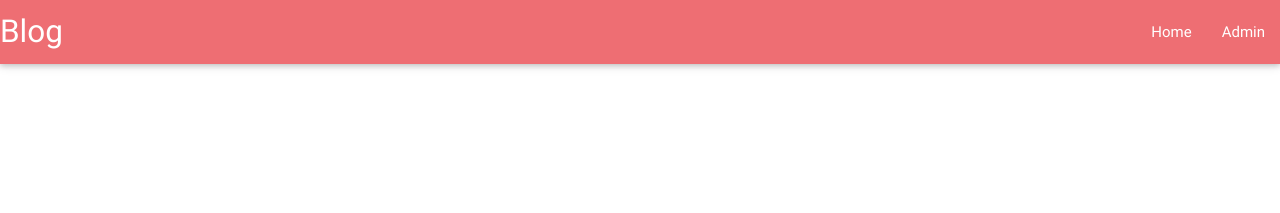
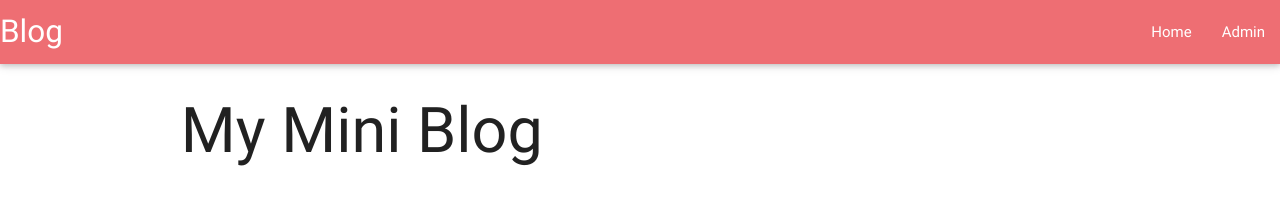
Before and after one commit to syrop212/MiniBlog, a plain HTML site: page Blog/public_html/index.html in a window 1280 px wide. Drawn offline with nearby package versions, Linux system fonts and the light colour scheme.

Commit message:
basic video 4 done

```diff
--- a/Blog/public_html/index.html
+++ b/Blog/public_html/index.html
@@ -22,6 +22,18 @@
                 </div>
             </nav>
         </header>
+    <main>
+        <div class="container">
+            <div class="row">
+                <h1 class="center-algin">My Mini Blog</h1>
+            </div>
+            <div class="row">
+                <div class="col s12 main-container">
+
+                </div>
+            </div>
+        </div>
+    </main>
       <!--Import jQuery before materialize.js-->
       <script type="text/javascript" src="https://code.jquery.com/jquery-2.1.1.min.js"></script>
       <script type="text/javascript" src="js/materialize.min.js"></script>
```
